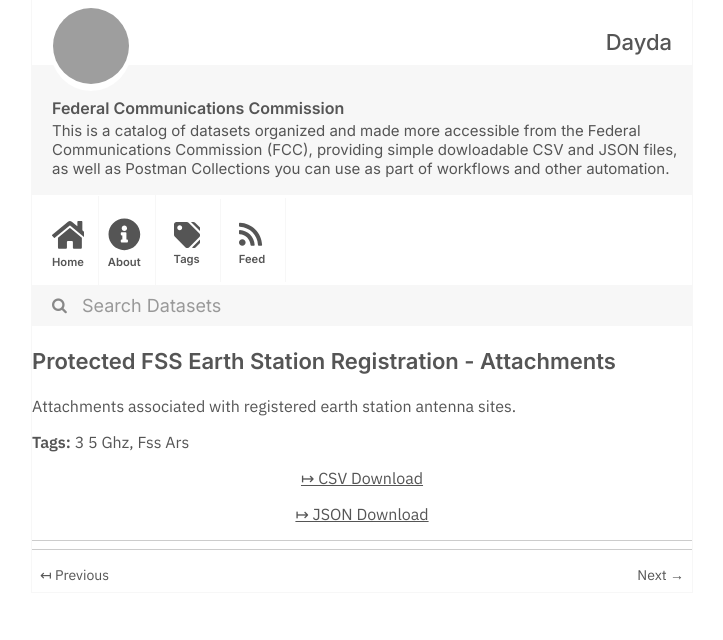
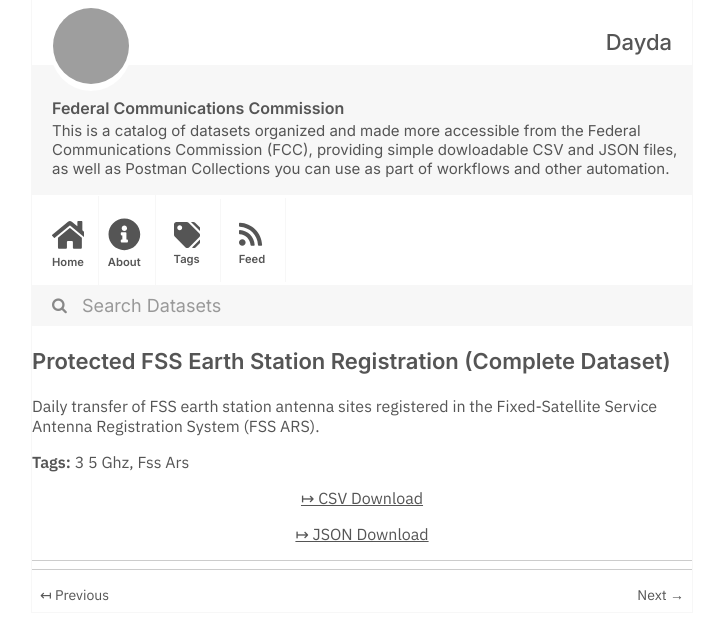
Before and after one commit to dayda-entities/federal-communications-commission, a Jekyll site: the page built from _posts/2020-11-12-protected-fss-earth-station-re.md, in a window 1280 px wide, cut to the strip 0-640 px from the top of the page. Shown: the whole strip, without its empty margins (278-1001 px from the left). Built offline with Jekyll 4.4.1, drawn with Linux system fonts in a browser that asks for light colours; grey boxes are pictures that could not be loaded.

Commit message:
Publish Data

```diff
--- a/_posts/2020-11-12-protected-fss-earth-station-re.md
+++ b/_posts/2020-11-12-protected-fss-earth-station-re.md
@@ -1,16 +1,16 @@
 ---
-title: Protected FSS Earth Station Registration - Attachments
-created: '2020-11-12T13:20:20.539442'
-modified: '2021-04-17T00:54:25.584461'
+title: Protected FSS Earth Station Registration (Complete Dataset)
+created: '2020-11-12T13:20:18.509260'
+modified: '2021-04-21T20:04:53.744925'
 state: active
 type: dataset
 tags:
   - 3 5 Ghz
   - Fss Ars
 groups: []
-csv_url: 'https://opendata.fcc.gov/api/views/eg8u-shmc/rows.csv?accessType=DOWNLOAD'
-json_url: 'https://opendata.fcc.gov/api/views/eg8u-shmc/rows.json?accessType=DOWNLOAD'
+csv_url: 'https://opendata.fcc.gov/api/views/acbv-jbb4/rows.csv?accessType=DOWNLOAD'
+json_url: 'https://opendata.fcc.gov/api/views/acbv-jbb4/rows.json?accessType=DOWNLOAD'
 layout: post
 
 ---
-Attachments associated with registered earth station antenna sites.
+Daily transfer of FSS earth station antenna sites registered in the Fixed-Satellite Service Antenna Registration System (FSS ARS).
```
